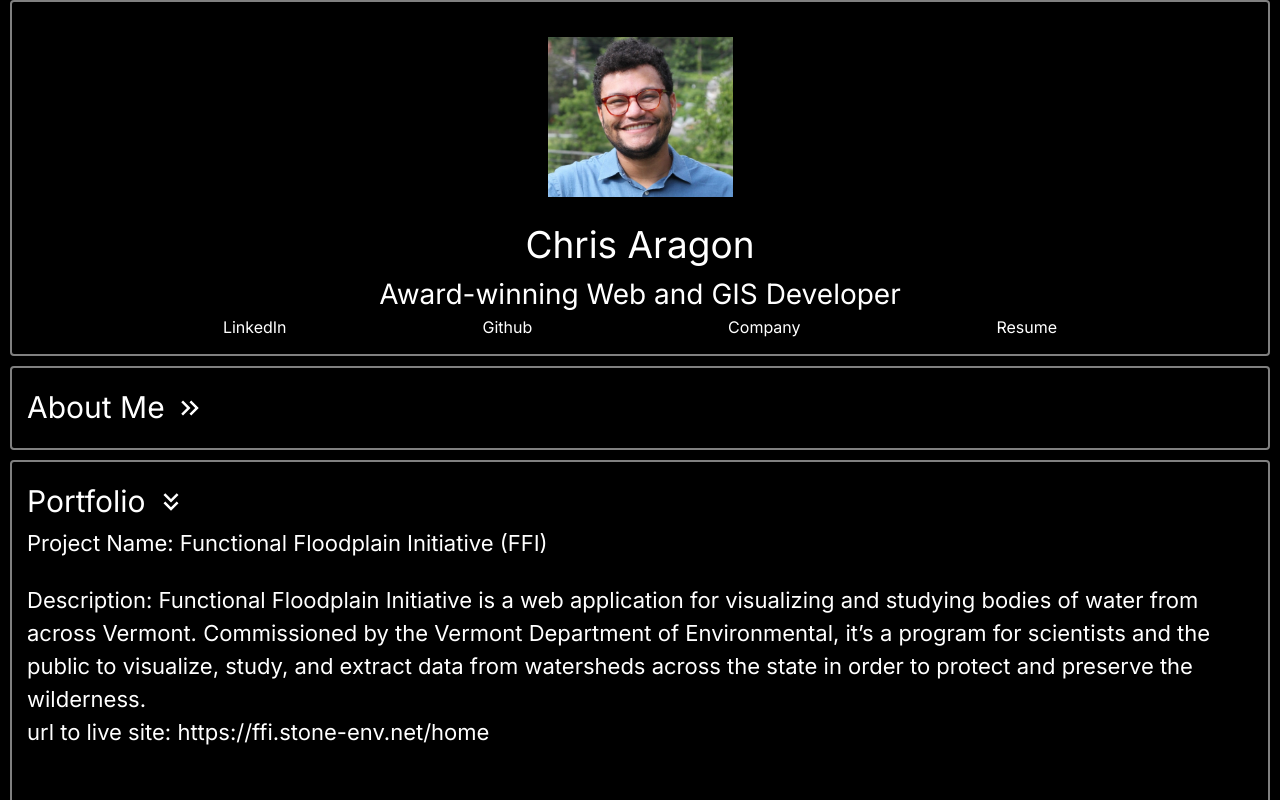
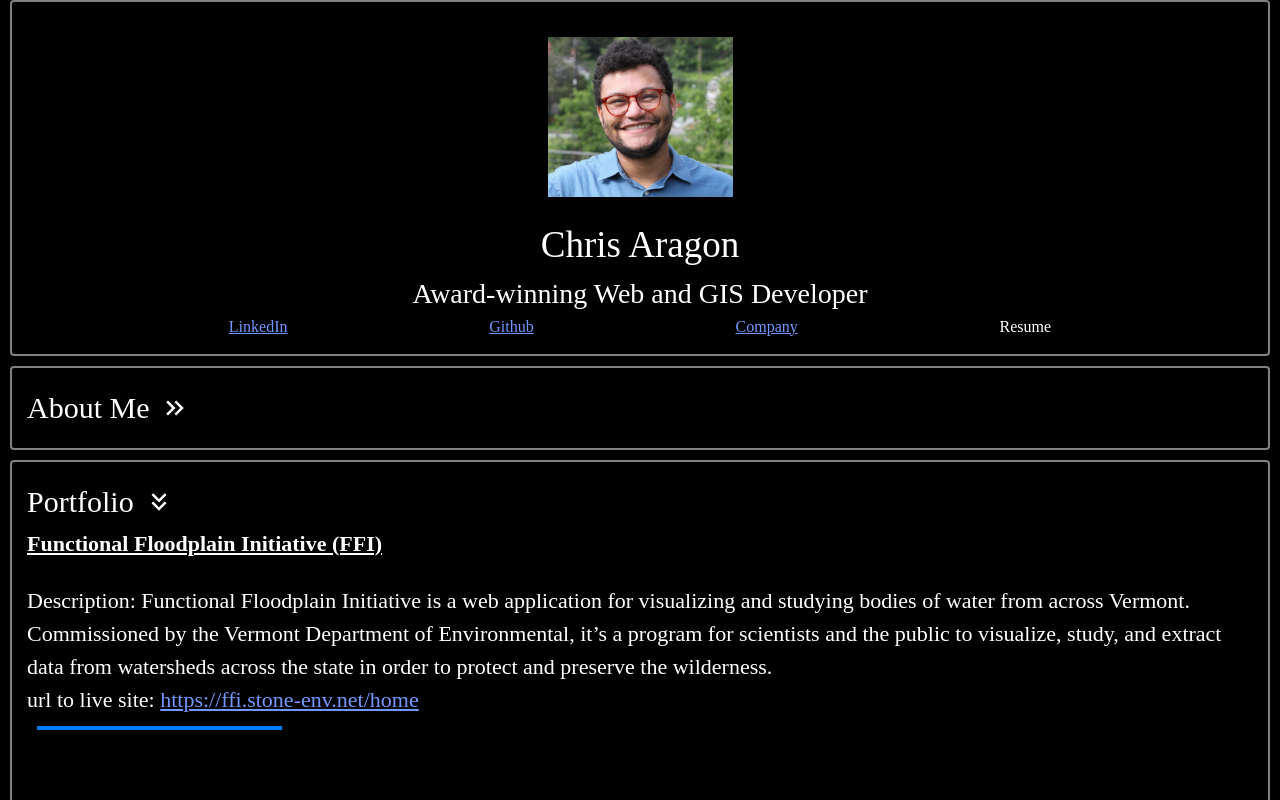
Before and after one commit to craragon77/playing-with-next, a Next.js app: page / in a window 1280 px wide. Both pictures are taken after a click on the element "Portfolio". Built offline with nearby package versions, Linux system fonts and the light colour scheme.

Commit message:
pushing draft of portfolio

```diff
--- a/src/app/globals.css
+++ b/src/app/globals.css
@@ -1,7 +1,7 @@
 @tailwind base;
 @tailwind components;
 @tailwind utilities;
-
+@import url('https://fonts.googleapis.com/css2?family=Merriweather:ital,wght@0,300;0,400;0,700;0,900;1,300;1,400;1,700;1,900&family=PT+Serif:ital,wght@0,400;0,700;1,400;1,700&display=swap');
 
 @layer utilities {
   .text-balance {
@@ -20,6 +20,9 @@ main{
   padding: 15px;
   overflow-y: auto;
   border: 2px solid gray;
+  font-family: "PT Serif", serif;
+  font-weight: 400;
+  font-style: normal;
 
   h1{
     /* ratio = .6 */
@@ -44,6 +47,12 @@ main{
 
   span{
     margin: 10px;
+  }
+
+  a{
+    text-decoration: underline;
+    cursor: pointer;
+    color: #7497ff;
   }
 }
 
@@ -93,6 +102,15 @@ main{
   align-self: center;
 }
 
+.portfolio-slide{
+  padding: 20px
+}
+
+.project-header{
+  text-decoration: underline;
+  font-weight: 700;
+}
+
 @media screen and (min-width: 701px){
   .quarter{
     p {
--- a/src/app/page.tsx
+++ b/src/app/page.tsx
@@ -27,14 +27,14 @@ export default function Home() {
     return projects.map((projects, idx) => {
       //TODO - add photo mapping from project.js
       return <div key={`projects.name-${idx}`} id={`projects.name-${idx}`} className={`${showProjects ? '' : 'hidden'}`}>
-        <p>Project Name: {projects.name}</p><br/>
+        <p className="project-header">{projects.name}</p><br/>
         <p>Description: {projects.description}</p>
         <p>url to live site: <a target="_blank" href={projects.url}>{projects.url}</a></p>
         <div className="project-image-container">
           {/* helpful youtube tutorial on Swiper = https://www.youtube.com/watch?v=imhdh4xCh7I&t=488s */}
           <Swiper
             navigation
-            pagination={{ clickable: true}}
+            pagination={{ clickable: true, type: "progressbar"}}
             modules={[Navigation, Pagination, Scrollbar, A11y]}
             className="rounded-lg"
             key={`projects.name-${idx}`}
@@ -43,15 +43,11 @@ export default function Home() {
             // return <img src={`/fotos/${photo}`} alt={`image of ${photo} number ${localIdx + 1}`}/>
             return (
                 <SwiperSlide id={`${photo}-${localIdx}`} key={`${photo}-${localIdx}`} className="swiper-slide">
-                  <img src={`/fotos/${photo}`} alt={`image of ${photo} number ${localIdx + 1}`}/>
-                  {/* <Image
+                  <img
                     src={`/fotos/${photo}`}
                     alt={`image of ${photo} number ${localIdx + 1}`}
-                    // className='block w-h'
-                    className="swiper-image"
-                    width={600}
-                    height={600}
-                  /> */}
+                    className="portfolio-slide"
+                  />
                 </SwiperSlide>
             )
           })}
@@ -83,6 +79,7 @@ export default function Home() {
             Feel free to reach out! I love sharing my work and I love learning what other developers and engineers are working on too! Outside of work, I like hiking, cycling, and playing music.</p>
         </div> */}
         <div className="quarter black">
+          {/* TO-DO: MAKE ALL THE BUTTONS HERE A11Y FRIENDLY IN THE SHADOW DOM */}
           <h2 className="subheader-info" onClick={() => setShowBio(!showBio)}>About Me <span>{showBio ? <MdKeyboardDoubleArrowDown/> : <MdKeyboardDoubleArrowRight/>}</span></h2>
           <div className={`${showBio ? '' : 'hidden'}`}>
             <p>
```
